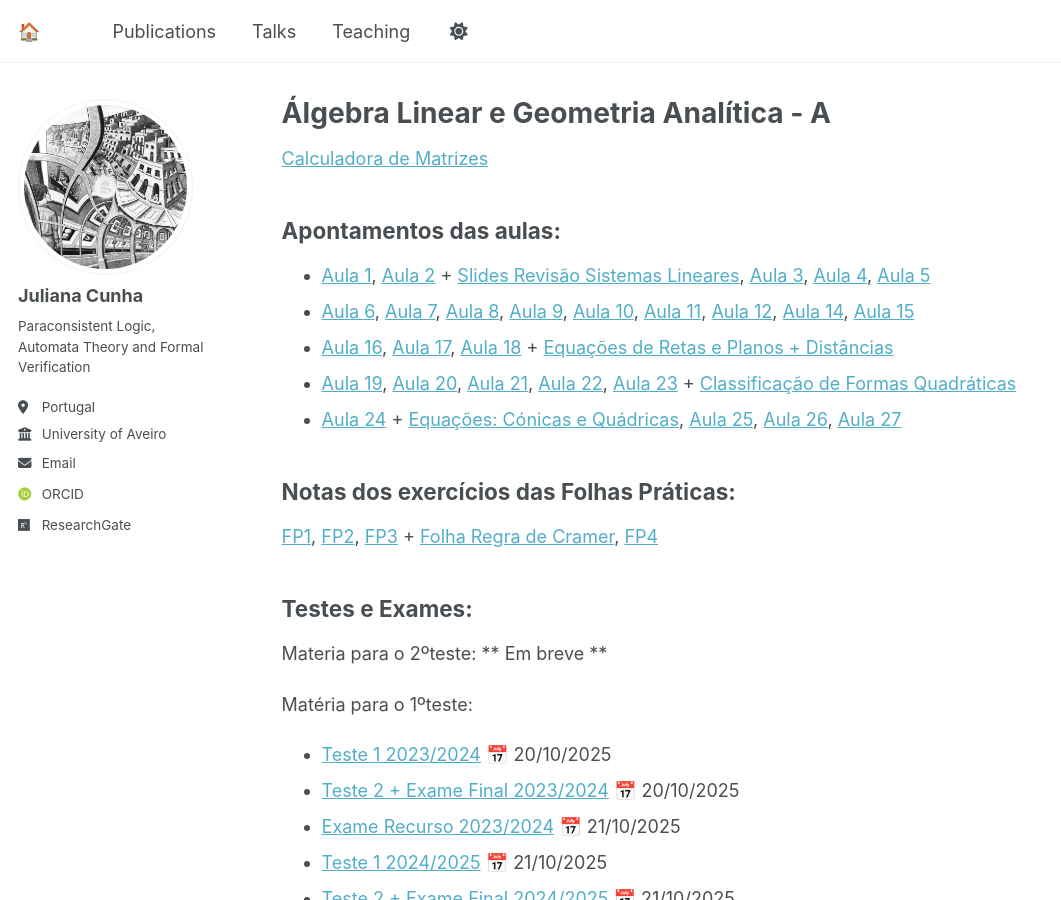
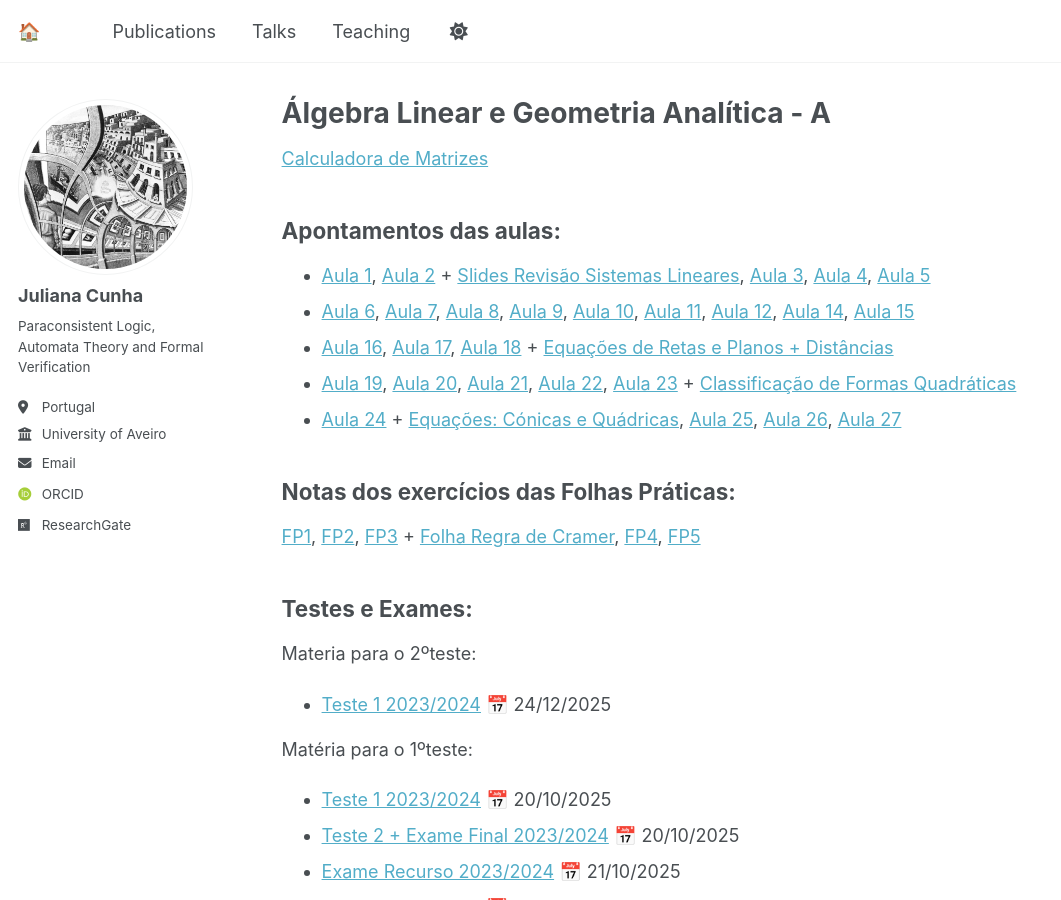
Before and after one commit to juliana-cunha/juliana-cunha.github.io, a Jekyll site: the page built from _pages/teaching.md, in a window 1280 px wide and 900 px high. Shown: the whole window, without its empty margins (0-1061 px from the left). Built offline with Jekyll 4.4.1, drawn with Linux system fonts in a browser that asks for light colours; some web fonts are replaced; a script that is not in the unit is left out.

Commit message:
Update teaching.md

```diff
--- a/_pages/teaching.md
+++ b/_pages/teaching.md
@@ -18,11 +18,12 @@ Apontamentos das aulas:
 
 Notas dos exercícios das Folhas Práticas:
 ------
-[FP1](https://juliana-cunha.github.io/files/FP1_res.pdf), [FP2](https://juliana-cunha.github.io/files/FP2_res.pdf), [FP3](https://juliana-cunha.github.io/files/FP3_res.pdf) + [Folha Regra de Cramer](https://juliana-cunha.github.io/files/Folha_RegraCramer_res.pdf), [FP4](https://juliana-cunha.github.io/files/FP4_res.pdf)
+[FP1](https://juliana-cunha.github.io/files/FP1_res.pdf), [FP2](https://juliana-cunha.github.io/files/FP2_res.pdf), [FP3](https://juliana-cunha.github.io/files/FP3_res.pdf) + [Folha Regra de Cramer](https://juliana-cunha.github.io/files/Folha_RegraCramer_res.pdf), [FP4](https://juliana-cunha.github.io/files/FP4_res.pdf), [FP5](https://juliana-cunha.github.io/files/FP5_res.pdf)
 
 Testes e Exames:
 ------
-Materia para o 2ºteste: ** Em breve **
+Materia para o 2ºteste:
+- [Teste 1 2023/2024](https://juliana-cunha.github.io/files/Teste1%202023%20(2).pdf) 📅 24/12/2025
 
 Matéria para o 1ºteste:
 - [Teste 1 2023/2024](https://juliana-cunha.github.io/files/Teste1_2023.pdf) 📅 20/10/2025
```
